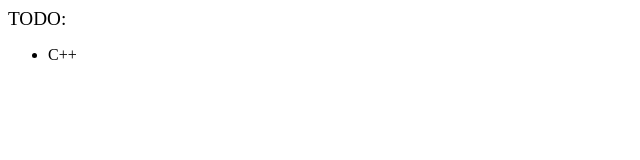
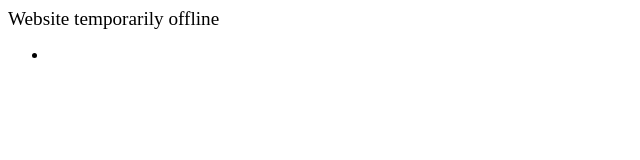
Before and after one commit to VerySeriousPerson/website-demo, a plain HTML site: page index.html in a window 1280 px wide. Shown: the whole page, without its empty margins (0-640 px from the left). Drawn offline with Linux system fonts and the light colour scheme.

Commit message:
Update index.html

```diff
--- a/index.html
+++ b/index.html
@@ -5,9 +5,9 @@
 	</head>
 
 	<body>
-		<big>TODO:</big>
+		<big>Website temporarily offline</big>
 		<ul>
-			<li>C++</li>
+			<li></li>
 		</ul>
 	</body>
 </html>
```
